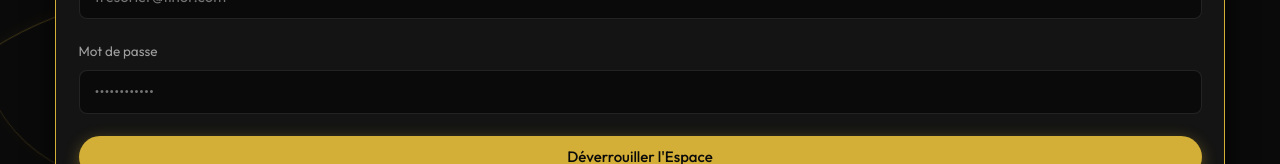
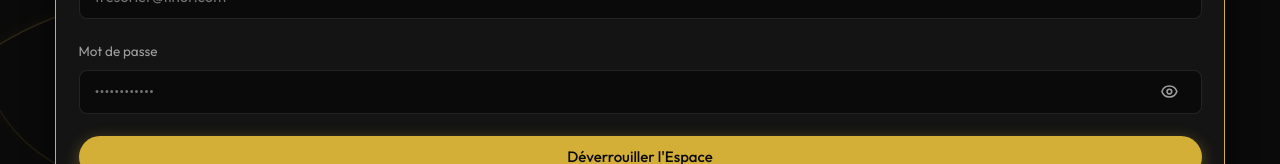
Before and after one commit to NguetchuissiBrunel/FINOR, a React (Vite) app: page /tresorier/login in a window 1280 px wide. Shown: the part 406-570 px from the top of the page. Built offline with nearby package versions, Linux system fonts and the light colour scheme.

Commit message:
feat: implement TreasurerDashboard page with financial management and data visualization components

```diff
--- a/src/components/Layout/Navbar.css
+++ b/src/components/Layout/Navbar.css
@@ -237,3 +237,31 @@
   background-color: rgba(212, 175, 55, 0.1);
   border-color: rgba(212, 175, 55, 0.3);
 }
+
+.tab-pill {
+  display: inline-flex;
+  align-items: center;
+  gap: 8px;
+}
+
+.tab-badge {
+  background-color: #e74c3c;
+  color: white !important;
+  font-size: 0.7rem;
+  font-weight: 800;
+  padding: 2px 8px;
+  border-radius: 9999px;
+  min-width: 20px;
+  height: 20px;
+  display: flex;
+  align-items: center;
+  justify-content: center;
+  box-shadow: 0 2px 5px rgba(0, 0, 0, 0.5);
+  animation: pulse-badge 2s infinite;
+}
+
+@keyframes pulse-badge {
+  0% { transform: scale(1); }
+  50% { transform: scale(1.1); }
+  100% { transform: scale(1); }
+}
--- a/src/components/UI/Card.tsx
+++ b/src/components/UI/Card.tsx
@@ -3,13 +3,13 @@ import React from 'react';
 interface CardProps {
   children: React.ReactNode;
   className?: string;
-  title?: string;
+  title?: React.ReactNode;
 }
 
 export const Card: React.FC<CardProps> = ({ children, className = '', title }) => {
   return (
     <div className={`card ${className}`}>
-      {title && <h3 className="card-title text-gold mb-4">{title}</h3>}
+      {title && <div className="card-title-container mb-4">{title}</div>}
       <div className="card-content">
         {children}
       </div>
--- a/src/components/UI/Input.tsx
+++ b/src/components/UI/Input.tsx
@@ -1,4 +1,4 @@
-import React from 'react';
+import React, { useState } from 'react';
 
 interface InputProps extends React.InputHTMLAttributes<HTMLInputElement> {
   label?: string;
@@ -9,17 +9,44 @@ export const Input: React.FC<InputProps> = ({
   label,
   error,
   id,
+  type = 'text',
   className = '',
   ...props
 }) => {
+  const [showPassword, setShowPassword] = useState(false);
+  const isPassword = type === 'password';
+  const inputType = isPassword && showPassword ? 'text' : type;
+
   return (
     <div className="form-group">
       {label && <label htmlFor={id} className="form-label">{label}</label>}
-      <input
-        id={id}
-        className={`form-input ${className} ${error ? 'input-error' : ''}`}
-        {...props}
-      />
+      <div className="input-wrapper">
+        <input
+          id={id}
+          type={inputType}
+          className={`form-input ${className} ${error ? 'input-error' : ''} ${isPassword ? 'pr-12' : ''}`}
+          {...props}
+        />
+        {isPassword && (
+          <button
+            type="button"
+            className="password-toggle"
+            onClick={() => setShowPassword(!showPassword)}
+            aria-label={showPassword ? 'Masquer le mot de passe' : 'Afficher le mot de passe'}
+          >
+            {showPassword ? (
+              <svg fill="none" viewBox="0 0 24 24" stroke="currentColor">
+                <path strokeLinecap="round" strokeLinejoin="round" strokeWidth={2} d="M13.875 18.825A10.05 10.05 0 0112 19c-4.478 0-8.268-2.943-9.543-7a9.97 9.97 0 011.563-3.029m5.858.908a3 3 0 114.243 4.243M9.878 9.878l4.242 4.242M9.88 9.88l-3.29-3.29m7.532 7.532l3.29 3.29M3 3l18 18" />
+              </svg>
+            ) : (
+              <svg fill="none" viewBox="0 0 24 24" stroke="currentColor">
+                <path strokeLinecap="round" strokeLinejoin="round" strokeWidth={2} d="M15 12a3 3 0 11-6 0 3 3 0 016 0z" />
+                <path strokeLinecap="round" strokeLinejoin="round" strokeWidth={2} d="M2.458 12C3.732 7.943 7.523 5 12 5c4.478 0 8.268 2.943 9.542 7-1.274 4.057-5.064 7-9.542 7-4.477 0-8.268-2.943-9.542-7z" />
+              </svg>
+            )}
+          </button>
+        )}
+      </div>
       {error && <span className="text-error text-sm mt-1">{error}</span>}
     </div>
   );
--- a/src/index.css
+++ b/src/index.css
@@ -206,6 +206,41 @@ a:hover {
   box-shadow: 0 0 0 3px var(--color-gold-light);
 }
 
+.input-wrapper {
+  position: relative;
+  width: 100%;
+}
+
+.password-toggle {
+  position: absolute;
+  right: 1rem;
+  top: 50%;
+  transform: translateY(-50%);
+  background: none;
+  border: none;
+  padding: 0.5rem;
+  color: var(--color-text-muted);
+  cursor: pointer;
+  display: flex;
+  align-items: center;
+  justify-content: center;
+  transition: color var(--transition-fast);
+  z-index: 2;
+}
+
+.password-toggle:hover {
+  color: var(--color-gold);
+}
+
+.password-toggle svg {
+  width: 1.25rem;
+  height: 1.25rem;
+}
+
+.pr-12 {
+  padding-right: 3.5rem !important;
+}
+
 /* Layout */
 .container {
   width: 100%;
--- a/src/main.tsx
+++ b/src/main.tsx
@@ -6,10 +6,8 @@ import App from './App.tsx'
 import { OpenAPI } from './lib'
 
 // Configure the generated API client
-// In development, use '/api' for Vite's local proxy. In production, use the absolute Backend URL.
-OpenAPI.BASE = import.meta.env.DEV
-  ? '/api'
-  : 'https://finor-backend.onrender.com';
+// Always use the absolute backend URL — no proxy needed.
+OpenAPI.BASE = 'https://finor-backend.onrender.com';
 OpenAPI.TOKEN = async () => {
   return sessionStorage.getItem('treasurerToken') || ''
 }
--- a/src/utilities.css
+++ b/src/utilities.css
@@ -31,14 +31,24 @@
 .w-full { width: 100%; }
 
 /* Sizing Utilities */
+.w-5 { width: 1.25rem; }
+.h-5 { height: 1.25rem; }
 .w-6 { width: 1.5rem; }
 .h-6 { height: 1.5rem; }
 .w-8 { width: 2rem; }
 .h-8 { height: 2rem; }
+.w-10 { width: 2.5rem; }
+.h-10 { height: 2.5rem; }
 .w-12 { width: 3rem; }
 .h-12 { height: 3rem; }
 .w-16 { width: 4rem; }
 .h-16 { height: 4rem; }
+
+/* Color & Background Utilities */
+.bg-gold-light { background-color: var(--color-gold-light); }
+.bg-gold-faint { background-color: rgba(212, 175, 55, 0.05); }
+.border-gold-light { border-color: var(--color-gold-light); }
+.shadow-gold-glow { box-shadow: 0 4px 15px rgba(212, 175, 55, 0.15); }
 
 /* Flexbox & Grid */
 .flex { display: flex; }
@@ -55,6 +65,10 @@
 .gap-10 { gap: 2.5rem; }
 .gap-12 { gap: 3rem; }
 .gap-4 { gap: 1rem; }
+.gap-5 { gap: 1.25rem; }
+.gap-6 { gap: 1.5rem; }
+.gap-2 { gap: 0.5rem; }
+.gap-3 { gap: 0.75rem; }
 
 @media (min-width: 768px) {
   .md\:grid-cols-3 { grid-template-columns: repeat(3, minmax(0, 1fr)); }
```
Also changed, not shown: src/pages/TreasurerDashboard.tsx (+70 -9 lines).
